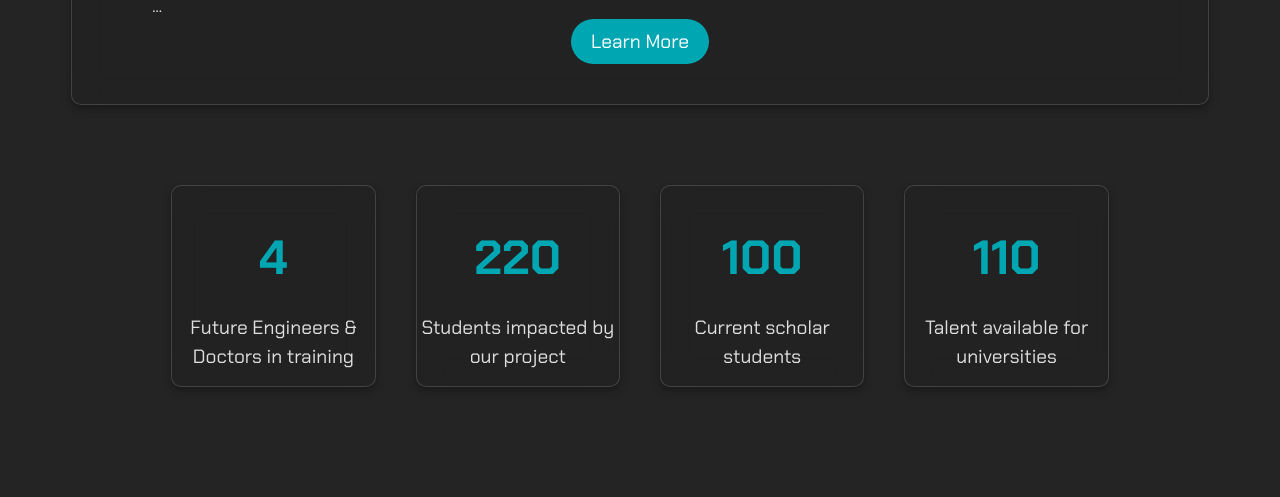
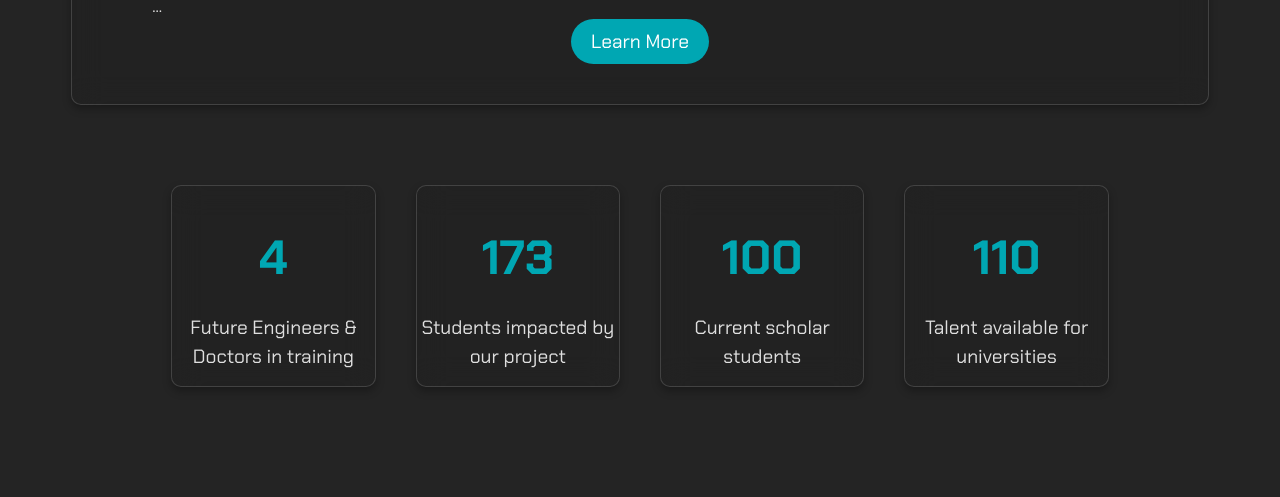
Before and after one commit to Ahzem/OSDEM-DFEC, a React (Vite) app: page / in a window 1280 px wide. Shown: the part 2780-3277 px from the top of the page. Built offline with nearby package versions, Linux system fonts and the light colour scheme.

Commit message:
counter corrected

```diff
--- a/src/components/Counter.jsx
+++ b/src/components/Counter.jsx
@@ -1,38 +1,49 @@
-import { useEffect } from 'react';
+import { useEffect, useState} from 'react';
 import '../css/Counter.css'; // Import CSS
-import AOS from 'aos'; // Import AOS for scroll animations
 import 'aos/dist/aos.css'; // Import AOS styles
+import propTypes from 'prop-types';
 
-function Counter() {
+const Counter = ({ number, title }) => {
+  const [count, setCount] = useState(0);
 
-    useEffect(() => {
-      AOS.init({
-        duration: 1200, // Animation duration
-        once: true, // Whether animation should happen only once
-      });
+  useEffect(() => {
+    const animateCount = () => {
+      let currentCount = 0;
+      const intervalId = setInterval(() => {
+        currentCount += 1;
+        setCount(currentCount);
+        if (currentCount >= number) {
+          clearInterval(intervalId);
+        }
+      }, 40);
+      return () => clearInterval(intervalId); // Cleanup function
+    };
 
-    }, []);
+    animateCount();
+  }, [number]); // Dependency array to trigger animation on number change
 
-    return (
-      <section className="counter section1">
-        <div className="counter__item" data-aos="fade-up">
-          <h2 className="counter_num">4</h2>
-          <p>Future Engineers & Doctors in training</p>
-        </div>
-        <div className="counter__item" data-aos="fade-up">
-          <h2 className="counter_num">220</h2>
-          <p>Students impacted by our project</p>
-        </div>
-        <div className="counter__item" data-aos="fade-up">
-          <h2 className="counter_num">100</h2>
-          <p>Current scholar students</p>
-        </div>
-        <div className="counter__item" data-aos="fade-up">
-          <h2 className="counter_num">110</h2>
-          <p>Talent available for universities</p>
-        </div>
-      </section>
-    );
-  }
+  return (
+    <div className="counter__item"  data-aos="fade-up">
+      <h2 className="counter_num">{count}</h2>
+      <p>{title}</p>
+    </div>
+  );
+};
 
-  export default Counter;
+const App = () => {
+  return (
+    <div className="counter section1">
+      <Counter number={4} title="Future Engineers & Doctors in training" />
+      <Counter number={220} title="Students impacted by our project" />
+      <Counter number={100} title="Current scholar students" />
+      <Counter number={110} title="Talent available for universities" />
+    </div>
+  );
+};
+
+export default App;
+
+Counter.propTypes = {
+  number: propTypes.number.isRequired,
+  title: propTypes.string.isRequired,
+};
```
Also changed, not shown: src/assets/test/test.html (deleted, +0 -51 lines).
